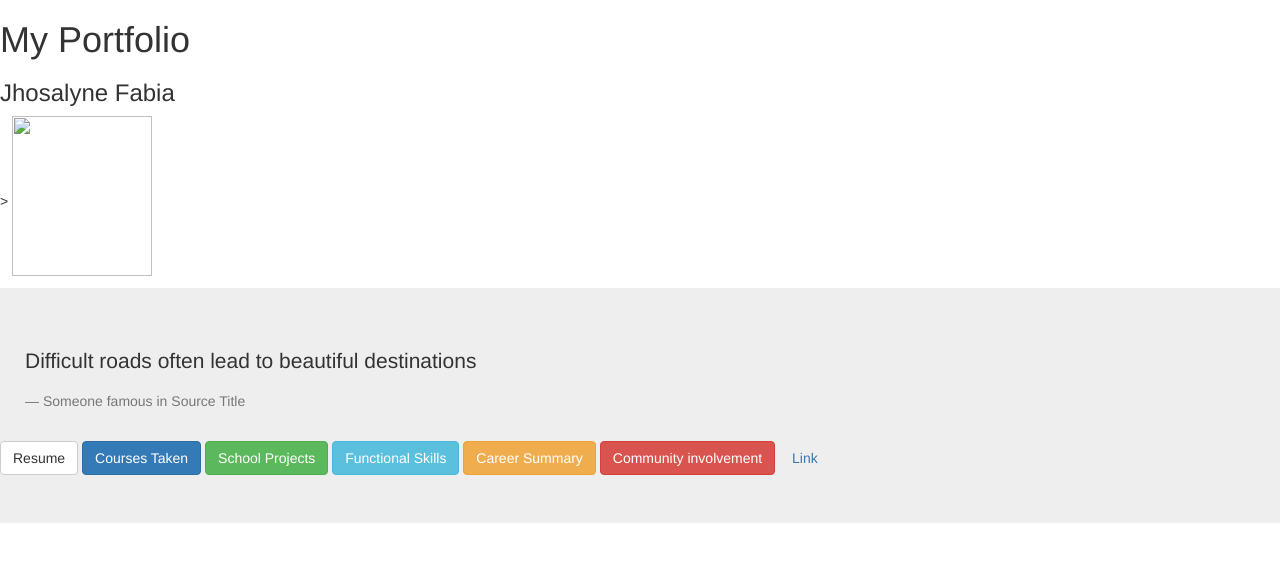
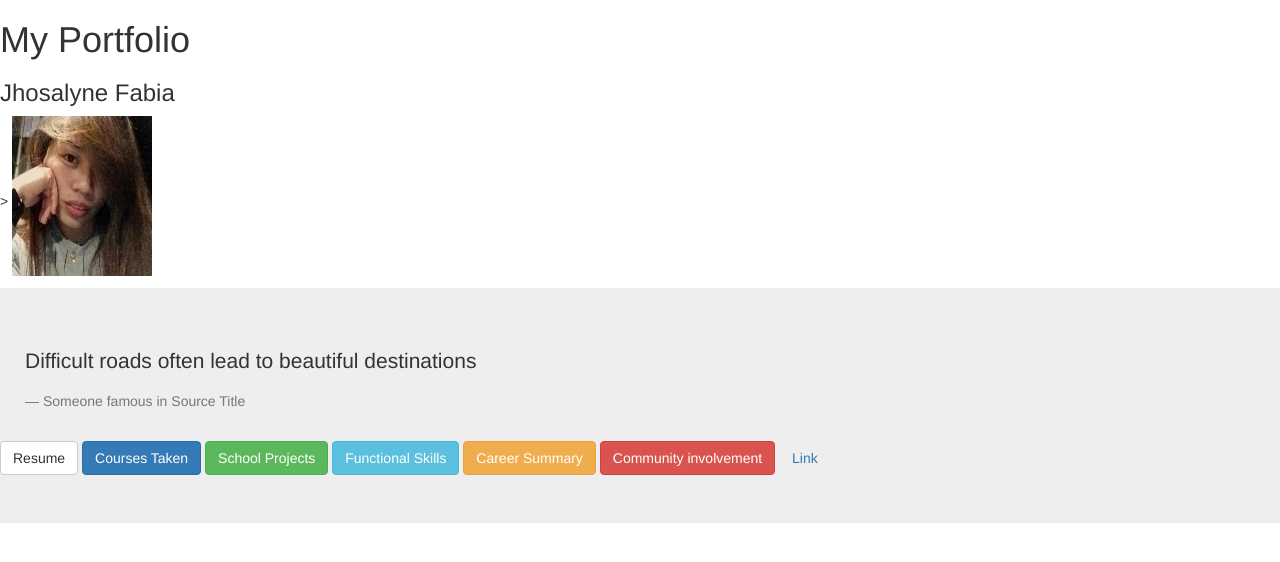
Before and after one commit to jhosalyne/jhosalyne.github.io, a plain HTML site: page my portfolio.html in a window 1280 px wide. Drawn offline with nearby package versions, Linux system fonts and the light colour scheme.

Commit message:
Update my portfolio.html

```diff
--- a/my portfolio.html
+++ b/my portfolio.html
@@ -16,7 +16,7 @@
 	     <div class="center""></div>
 			<div class="center">
 				<h3>Jhosalyne Fabia</h3>>
-				<img src="image/jhosa.jpg" width="140" height ="160" style="margin:0 12px 12px 0;float:lift;"></div>
+				<img src="jhosa.jpg" width="140" height ="160" style="margin:0 12px 12px 0;float:lift;"></div>
 
          <div class="jumbotron">
         <blockquote>
```
